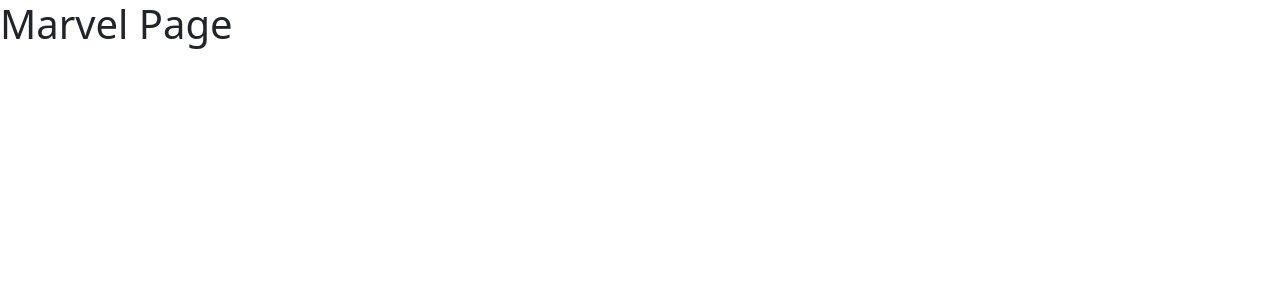
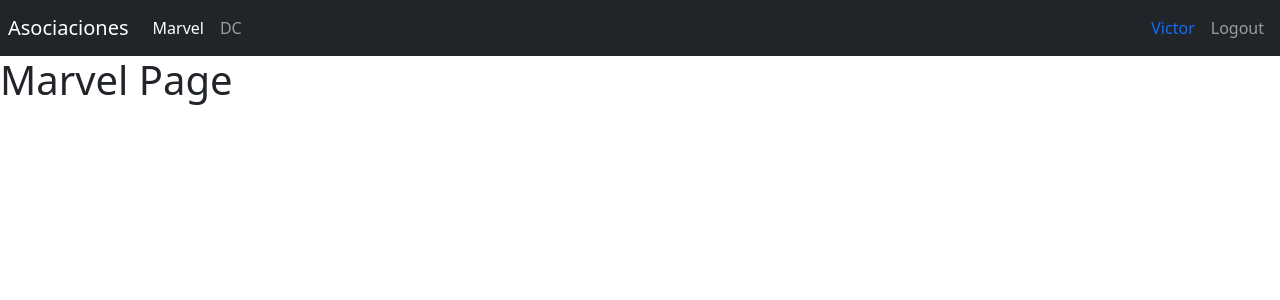
Before and after one commit to jinxcl/07-Heroes-spa, a React (Vite) app: page /marvel in a window 1280 px wide. Shown: the top 300 px of the page. Built offline with nearby package versions, Linux system fonts and the light colour scheme.

Commit message:
Added barrel export for auth and pages and navbar, Navbar component created

```diff
--- /dev/null
+++ b/src/auth/index.js
@@ -0,0 +1 @@
+export * from './pages';
--- /dev/null
+++ b/src/auth/pages/index.js
@@ -0,0 +1 @@
+export * from './LoginPage';
--- /dev/null
+++ b/src/heroes/index.js
@@ -0,0 +1 @@
+export * from './pages';
--- /dev/null
+++ b/src/heroes/pages/index.js
@@ -0,0 +1,2 @@
+export * from './DCPage';
+export * from './MarvelPage';
--- a/src/router/AppRouter.jsx
+++ b/src/router/AppRouter.jsx
@@ -1,12 +1,17 @@
 import { Routes, Route, Navigate } from "react-router-dom"
-import { MarvelPage } from "../heroes/pages/MarvelPage"
-import { DCPage } from "../heroes/pages/DCPage"
-import { LoginPage } from "../auth/pages/LoginPage"
+
+import { Navbar } from "../ui"
+
+import { MarvelPage,DCPage } from "../heroes"
+import { LoginPage } from "../auth"
+
 
 
 export const AppRouter = () => {
   return (
     <>
+        <Navbar />
+
         <Routes>
             <Route path="/marvel" element={<MarvelPage />} />
             <Route path="/dc" element={<DCPage />} />
--- /dev/null
+++ b/src/ui/components/Navbar.jsx
@@ -0,0 +1,48 @@
+import { Link, NavLink } from 'react-router-dom';
+
+
+export const Navbar = () => {
+    return (
+        <nav className="navbar navbar-expand-sm navbar-dark bg-dark p-2">
+
+            <Link
+                className="navbar-brand"
+                to="/"
+            >
+                Asociaciones
+            </Link>
+
+            <div className="navbar-collapse">
+                <div className="navbar-nav">
+
+                    <NavLink
+                        className={ ({isActive}) => `nav-item nav-link ${ isActive ? 'active' : ''}` }
+                        to="/marvel"
+                    >
+                        Marvel
+                    </NavLink>
+
+                    <NavLink
+                        className={ ({isActive}) => `nav-item nav-link ${ isActive ? 'active' : ''}` }
+                        to="/dc"
+                    >
+                        DC
+                    </NavLink>
+                </div>
+            </div>
+
+            <div className="navbar-collapse collapse w-100 order-3 dual-collapse2 d-flex justify-content-end">
+                <ul className="navbar-nav ml-auto">
+                    <span className='nav-item nav-link text-primary'>
+                        Victor
+                    </span>
+
+                    <button className='nav-item nav-link btn'
+                    >
+                        Logout
+                    </button>
+                </ul>
+            </div>
+        </nav>
+    )
+}
--- /dev/null
+++ b/src/ui/components/index.js
@@ -0,0 +1 @@
+export * from './Navbar';
--- /dev/null
+++ b/src/ui/index.js
@@ -0,0 +1 @@
+export * from './components';
```
Also changed, not shown: 1 other file (tests, documents, lock files or other folders).
